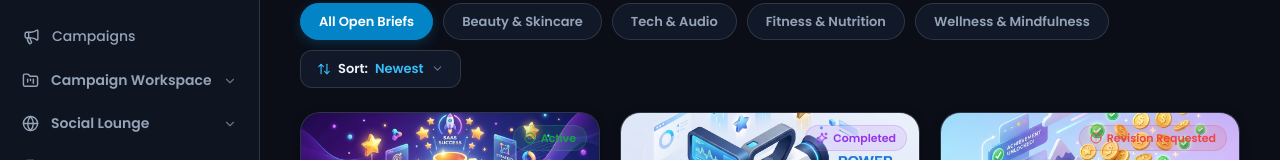
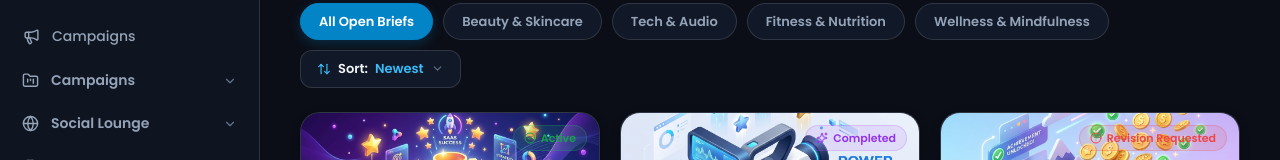
Before and after one commit to michaeldavidb123/UGC-dashboard, a Next.js app: page /briefs in a window 1280 px wide. Shown: the part 186-346 px from the top of the page. Built offline with nearby package versions, Linux system fonts and the light colour scheme.

Commit message:
refactor: shorten Campaign Workspace dropdown label to Campaigns in Sidebar.tsx

```diff
--- a/components/Sidebar.tsx
+++ b/components/Sidebar.tsx
@@ -29,9 +29,9 @@ interface NavGroupItem {
 
 type NavEntry = NavSingleItem | NavGroupItem;
 
-/* ── 📁 Campaign Workspace Sub-Menu ── */
+/* ── 📁 Campaigns Sub-Menu ── */
 const campaignSubMenu: NavGroupItem = {
-  label: "Campaign Workspace",
+  label: "Campaigns",
   icon: FolderKanban,
   children: [
     { href: "/my-campaigns", icon: FileText,        label: "Active Briefs" },
```
